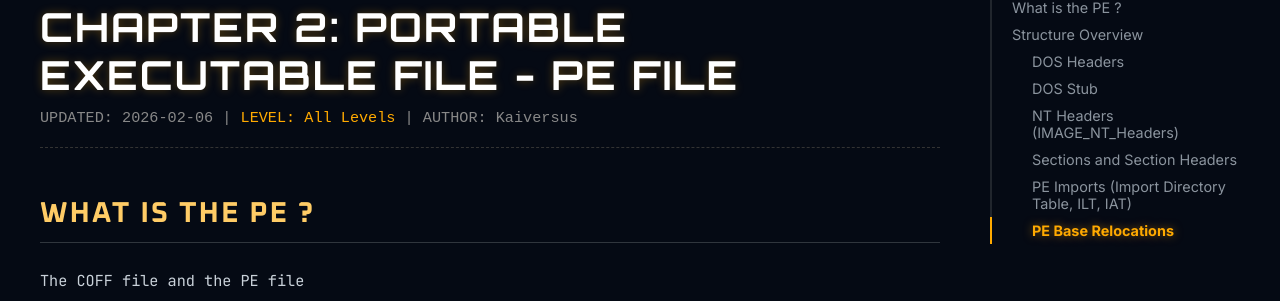
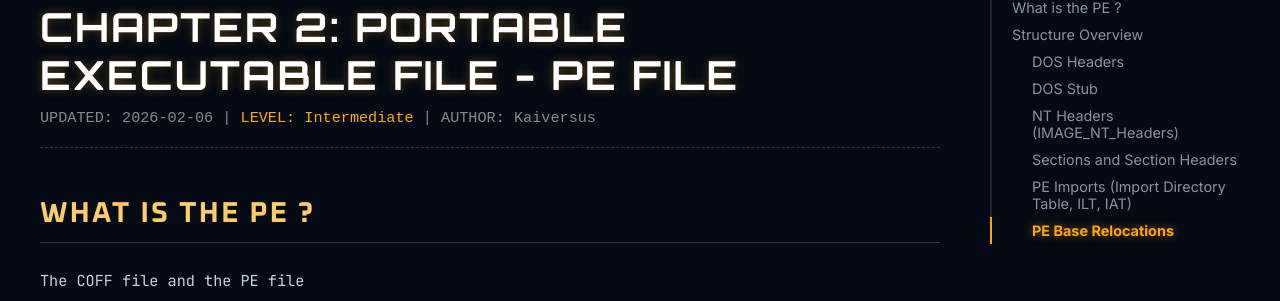
Before and after one commit to kaiversus/kaiversus.github.io, a Jekyll site: the page built from _courses/malware/chapter_2.md, in a window 1280 px wide and 900 px high. Shown: the part 177-478 px from the top of the window. Built offline with Jekyll 4.4.1, drawn with Linux system fonts in a browser that asks for light colours; some web fonts are replaced; formulas are drawn with MathJax 3; some of the changed lines change nothing that is shown.

Commit message:
Update chapter_2.md

```diff
--- a/_courses/malware/chapter_2.md
+++ b/_courses/malware/chapter_2.md
@@ -2,9 +2,9 @@
 layout: course
 title: "Chapter 2: Portable Executable File - PE file"
 category: Malware
-description: ""
+description: "This chapter helps you master the PE file structure and Reverse Engineering fundamentals by using PE-bear and HxD to analyze files at a hexadecimal, binary level."
 author: Kaiversus
-difficulty:
+difficulty: Intermediate
 ---
 
 ## What is the PE ?
```
